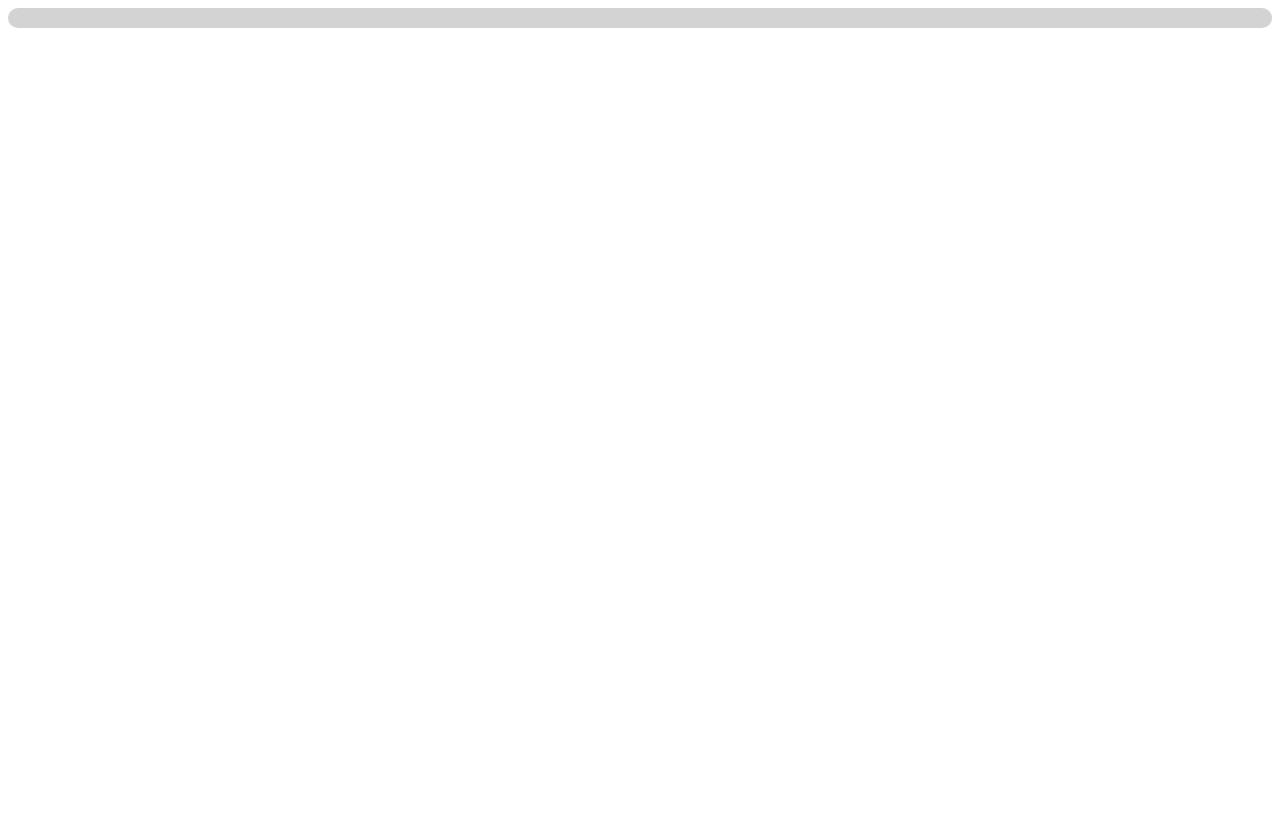
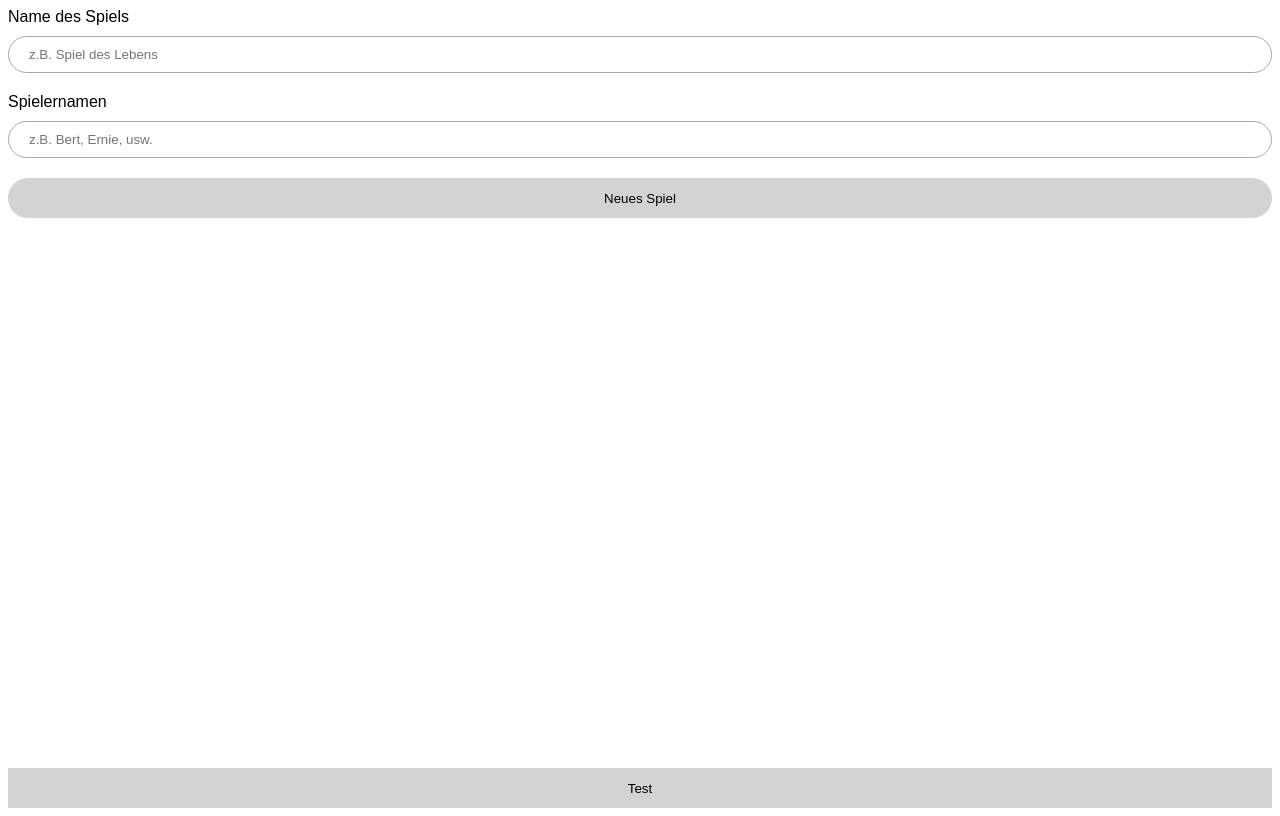
Before and after one commit to czintel/scorekeeper, a React (Create React App) app: page / in a window 1280 px wide. Built offline with nearby package versions, Linux system fonts and the light colour scheme.

Commit message:
practised component creation and styling in js

```diff
--- a/src/App.js
+++ b/src/App.js
@@ -1,11 +1,13 @@
 import styled from 'styled-components/macro'
-import Button from './components/Button'
+import Navigation from './components/Navigation'
+import CreatePage from './pages/CreatePage'
 
 export default function App() {
   return (
     <section className="App">
       <AppGrid>
-        <Button />
+        <CreatePage />
+        <Navigation />
       </AppGrid>
     </section>
   )
--- a/src/components/Button.js
+++ b/src/components/Button.js
@@ -13,6 +13,7 @@ export default function Button(props) {
 
 const ButtonStyled = styled.button`
   padding: 10px 20px;
+  height: 40px;
   border: none;
   background: ${button => (button.isActive ? 'steelblue' : 'lightgray')};
   color: ${button => (button.isActive ? 'white' : 'black')};
--- a/src/components/InputField.js
+++ b/src/components/InputField.js
@@ -2,17 +2,24 @@ import styled from 'styled-components/macro'
 
 export default function InputField({ label, ...inputProps }) {
   return (
-    <label>
+    <Label>
       {label}
       <Input {...inputProps} />
-    </label>
+    </Label>
   )
 }
 
 const Input = styled.input`
+  display: grid;
+  gap: 20px;
   padding: 10px 20px;
   border: 0.5px solid darkgray;
-  background: 'white';
   color: 'black';
   border-radius: 20px;
 `
+
+const Label = styled.label`
+  display: grid;
+  gap: 10px;
+  font-family: sans-serif;
+`
--- /dev/null
+++ b/src/components/Navigation.js
@@ -0,0 +1,21 @@
+import styled from 'styled-components/macro'
+// import PropTypes from 'prop-types'
+import Button from './Button'
+
+Navigation.propTypes = {}
+
+export default function Navigation() {
+  return (
+    <Nav>
+      <NavButton>Test</NavButton>
+    </Nav>
+  )
+}
+
+const Nav = styled.nav`
+  display: flex;
+`
+const NavButton = styled(Button)`
+  border-radius: 0;
+  width: 100%;
+`
--- /dev/null
+++ b/src/pages/CreatePage.js
@@ -0,0 +1,38 @@
+import PropTypes from 'prop-types'
+import styled from 'styled-components'
+import Button from '../components/Button'
+import InputField from '../components/InputField'
+import React from 'react'
+
+CreatePage.propTypes = {
+  onSubmit: PropTypes.func.isRequired,
+}
+
+export default function CreatePage(onSubmit) {
+  return (
+    <Grid>
+      <Form>
+        <InputField
+          label="Name des Spiels"
+          placeholder={'z.B. Spiel des Lebens'}
+        />
+        <InputField
+          label="Spielernamen"
+          placeholder={'z.B. Bert, Ernie, usw.'}
+        />
+        <Button>Neues Spiel</Button>
+      </Form>
+    </Grid>
+  )
+}
+
+const Grid = styled.section`
+  display: flex;
+  flex-direction: column;
+  justify-content: space-between;
+  gap: 20px;
+`
+const Form = styled.form`
+  display: grid;
+  gap: 20px;
+`
```
Also changed, not shown: 2 other files (tests, documents, lock files or other folders).
